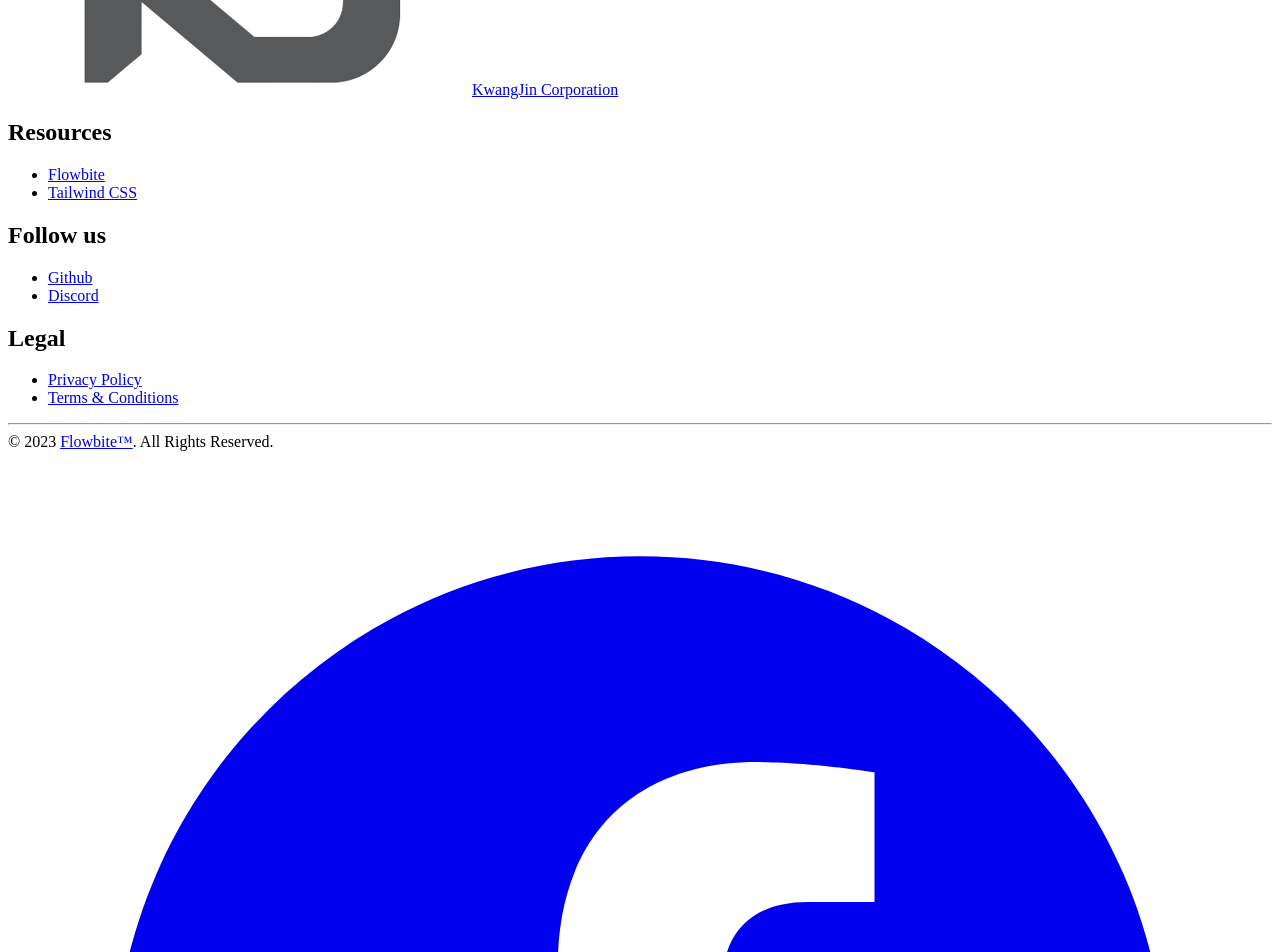
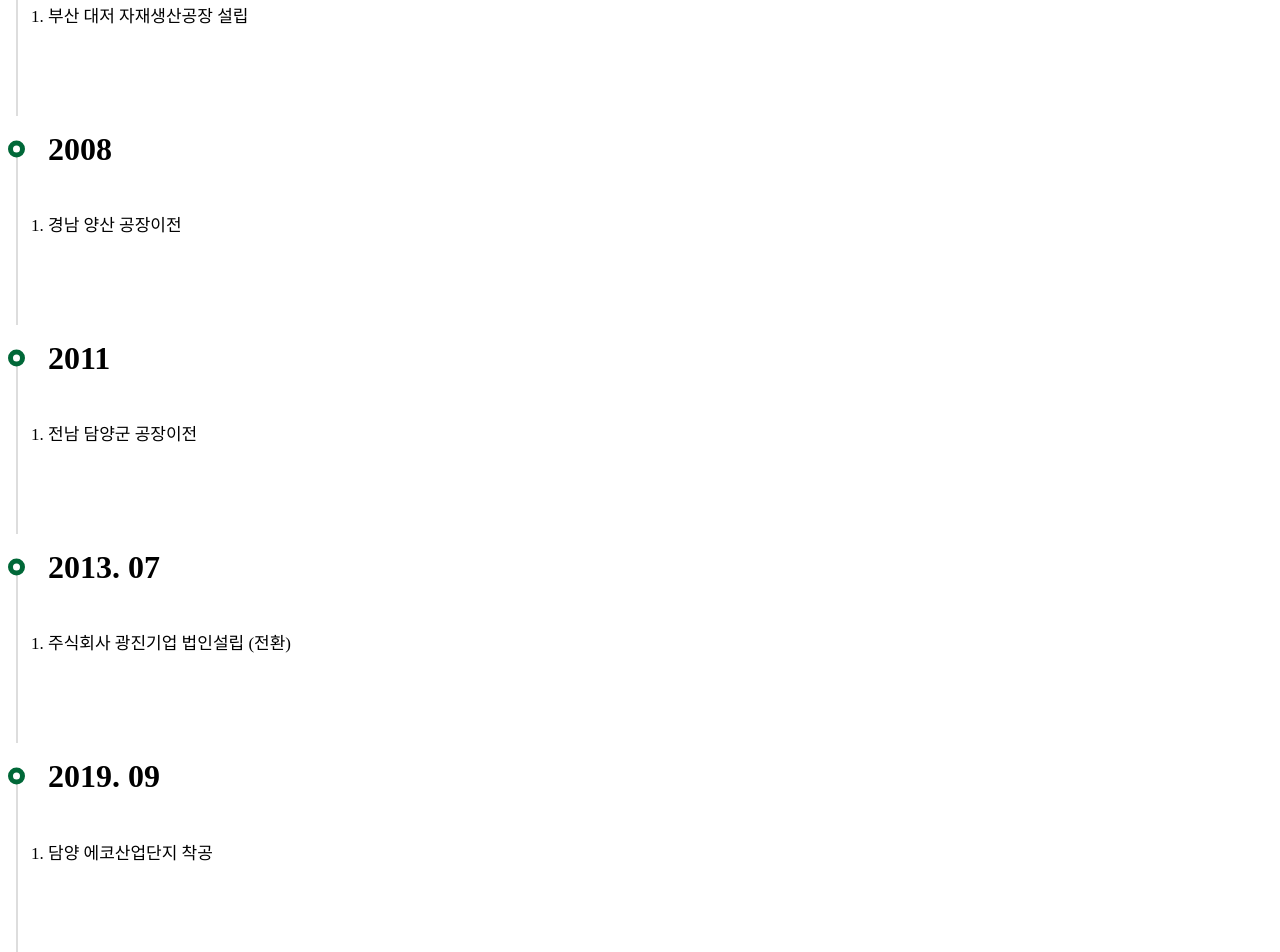
Before and after one commit to whtrade7290/kwangJin, a Vue app: page /#/companyIntro in a window 1280 px wide. Shown: the part 1160-2112 px from the top of the page. Built offline with nearby package versions, Linux system fonts and the light colour scheme.

Commit message:
product 1. historyList.vue, 2.historyPhoto.vue

```diff
--- a/src/views/CompanyIntro.vue
+++ b/src/views/CompanyIntro.vue
@@ -9,18 +9,64 @@
         <h1>대표사진</h1>
       </div>
     </section>
-    <section class="history-section flex mt-20">history</section>
+    <section class="flex mt-20">
+      <history-list :historyContents="historyContents"></history-list>
+      <history-photo :images="images"></history-photo>
+    </section>
   </div>
 </template>
 <script>
 import SubMenu from '@/components/common/SubMenu.vue';
+import HistoryList from '@/views/HistoryList.vue';
+import HistoryPhoto from '@/views/HistoryPhoto.vue';
 export default {
   components: {
     SubMenu,
+    HistoryList,
+    HistoryPhoto,
   },
   data() {
     return {
       submenuTitle: '회사소개',
+      historyContents: [
+        {
+          years: '1983. 07',
+          performents: ['광진기업 설립 (시공)'],
+        },
+        {
+          years: '2006',
+          performents: ['부산 대저 자재생산공장 설립'],
+        },
+        {
+          years: '2008',
+          performents: ['경남 양산 공장이전'],
+        },
+        {
+          years: '2011',
+          performents: ['전남 담양군 공장이전'],
+        },
+        {
+          years: '2013. 07',
+          performents: ['주식회사 광진기업 법인설립 (전환)'],
+        },
+        {
+          years: '2019. 09',
+          performents: ['담양 에코산업단지 착공'],
+        },
+        {
+          years: '2020. 05',
+          performents: ['담양 에코산업단지 신축이전 (준공)'],
+        },
+        {
+          years: '2020. 06',
+          performents: ['(주)광진기업 공장등록'],
+        },
+        {
+          years: '2022. 04',
+          performents: ['(주)광진기업 공장증축'],
+        },
+      ],
+      images: ['1.jpg', '2.jpg', '3.jpg'],
     };
   },
 };
--- a/src/views/FactoryIntro.vue
+++ b/src/views/FactoryIntro.vue
@@ -5,20 +5,63 @@
       <carousel class="main-carousel" :nav="false" :autoplay="false" :items="1">
         <div class="main-img-div">
           <img class="main-img" src="@/assets/4.jpg" />
+          <div class="explain-box">
+            Lorem ipsum dolor sit amet, ad movet dolore instructior qui, nec
+            ubique primis ex. Mea libris invenire sensibus at. Has ea modus
+            admodum voluptatum, modo percipit voluptatibus id eos. Eu eam dolore
+            detraxit efficiendi, nibh vide gloriatur ex vix, id utinam ceteros
+            per. At nibh interesset definitiones duo. Vel ex mundi noluisse
+            sententiae, ignota aliquip pri eu. Accumsan appellantur per in,
+            velit iracundia consequuntur sea et.
+          </div>
         </div>
-
         <div class="main-img-div">
-          <img class="main-img object-cover h-300" src="@/assets/5.jpg" />
+          <img class="main-img" src="@/assets/5.jpg" />
+          <div class="explain-box">
+            Lorem ipsum dolor sit amet, ad movet dolore instructior qui, nec
+            ubique primis ex. Mea libris invenire sensibus at. Has ea modus
+            admodum voluptatum, modo percipit voluptatibus id eos. Eu eam dolore
+            detraxit efficiendi, nibh vide gloriatur ex vix, id utinam ceteros
+            per. At nibh interesset definitiones duo. Vel ex mundi noluisse
+            sententiae, ignota aliquip pri eu. Accumsan appellantur per in,
+            velit iracundia consequuntur sea et.
+          </div>
         </div>
-
         <div class="main-img-div">
           <img class="main-img" src="@/assets/6.jpg" />
+          <div class="explain-box">
+            Lorem ipsum dolor sit amet, ad movet dolore instructior qui, nec
+            ubique primis ex. Mea libris invenire sensibus at. Has ea modus
+            admodum voluptatum, modo percipit voluptatibus id eos. Eu eam dolore
+            detraxit efficiendi, nibh vide gloriatur ex vix, id utinam ceteros
+            per. At nibh interesset definitiones duo. Vel ex mundi noluisse
+            sententiae, ignota aliquip pri eu. Accumsan appellantur per in,
+            velit iracundia consequuntur sea et.
+          </div>
         </div>
         <div class="main-img-div">
           <img class="main-img" src="@/assets/7.jpg" />
+          <div class="explain-box">
+            Lorem ipsum dolor sit amet, ad movet dolore instructior qui, nec
+            ubique primis ex. Mea libris invenire sensibus at. Has ea modus
+            admodum voluptatum, modo percipit voluptatibus id eos. Eu eam dolore
+            detraxit efficiendi, nibh vide gloriatur ex vix, id utinam ceteros
+            per. At nibh interesset definitiones duo. Vel ex mundi noluisse
+            sententiae, ignota aliquip pri eu. Accumsan appellantur per in,
+            velit iracundia consequuntur sea et.
+          </div>
         </div>
         <div class="main-img-div">
           <img class="main-img" src="@/assets/8.jpg" />
+          <div class="explain-box">
+            Lorem ipsum dolor sit amet, ad movet dolore instructior qui, nec
+            ubique primis ex. Mea libris invenire sensibus at. Has ea modus
+            admodum voluptatum, modo percipit voluptatibus id eos. Eu eam dolore
+            detraxit efficiendi, nibh vide gloriatur ex vix, id utinam ceteros
+            per. At nibh interesset definitiones duo. Vel ex mundi noluisse
+            sententiae, ignota aliquip pri eu. Accumsan appellantur per in,
+            velit iracundia consequuntur sea et.
+          </div>
         </div>
       </carousel>
     </div>
@@ -72,6 +115,8 @@ export default {
   width: 100%;
   height: 70vh;
   object-fit: cover;
+  display: flex;
+  justify-content: center;
 }
 img {
   object-fit: cover;
@@ -93,4 +138,10 @@ button {
 p {
   color: #2c3333;
 }
+.explain-box {
+  align-items: center;
+  width: 50vw;
+  /* text-shadow: 1px 1px 1px #888888; */
+  text-shadow: -2px -2px 4px #cccccc;
+}
 </style>
--- /dev/null
+++ b/src/views/HistoryList.vue
@@ -0,0 +1,73 @@
+<template>
+  <div class="flex">
+    <div class="p-20 ml-28">
+      <div class="history" v-for="item in historyContents" :key="item.years">
+        <div>
+          <h2>{{ item.years }}</h2>
+          <ol>
+            <li v-for="performent in item.performents" :key="performent">
+              {{ performent }}
+            </li>
+          </ol>
+        </div>
+      </div>
+    </div>
+  </div>
+</template>
+
+<script>
+export default {
+  props: {
+    historyContents: {
+      type: Array,
+      required: true,
+    },
+  },
+};
+</script>
+
+<style scoped>
+.history h2 {
+  position: relative;
+  font-size: 32px;
+  color: #000;
+  line-height: 1;
+}
+.history h2::before {
+  content: '';
+  position: absolute;
+  left: -40px;
+  top: 50%;
+  width: 17px;
+  height: 17px;
+  border-radius: 100%;
+  background: #fff;
+  transform: translateY(-50%);
+  border: 5px solid #006838;
+  box-sizing: border-box;
+}
+.history div {
+  position: relative;
+  padding: 0 0 0 40px;
+}
+.history div::before {
+  content: '';
+  position: absolute;
+  left: 8px;
+  top: 0;
+  height: 100%;
+  border-left: 2px solid #ddd;
+}
+.history div:first-child:before {
+  top: 10px;
+  height: clac(100%-10px);
+}
+.history ol {
+  padding: 20px 0 74px;
+}
+.history li {
+  font-size: 17px;
+  color: #000;
+  line-height: 30px;
+}
+</style>
--- /dev/null
+++ b/src/views/HistoryPhoto.vue
@@ -0,0 +1,25 @@
+<template>
+  <div>
+    <div class="history-img" v-for="(image, index) in images" :key="index">
+      <img class="mt-14" :src="require(`@/assets/${image}`)" />
+    </div>
+  </div>
+</template>
+
+<script>
+export default {
+  props: {
+    images: {
+      type: Array,
+      required: true,
+    },
+  },
+};
+</script>
+
+<style>
+.history-img {
+  display: flex;
+  flex-direction: column;
+}
+</style>
--- a/src/views/ProductHistory.vue
+++ b/src/views/ProductHistory.vue
@@ -1,19 +1,57 @@
 <template>
   <div>
     <sub-menu :title="submenuTitle"></sub-menu>
+    <div class="flex">
+      <history-list :historyContents="historyContents"></history-list>
+      <history-photo :images="images"></history-photo>
+    </div>
   </div>
 </template>
 
 <script>
 import SubMenu from '@/components/common/SubMenu.vue';
+import HistoryList from '@/views/HistoryList.vue';
+import HistoryPhoto from '@/views/HistoryPhoto.vue';
 export default {
-  components: { SubMenu },
+  components: { SubMenu, HistoryList, HistoryPhoto },
   data: function () {
     return {
       submenuTitle: '작업 History',
+      historyContents: [
+        {
+          years: '2015',
+          performents: ['농업회사법인 해담토(유) 신축공사 자재납품'],
+        },
+        {
+          years: '2019~2021',
+          performents: [
+            '부여지구 수출전문 스마트팜 온실신축사업 건축공사 자재납품',
+          ],
+        },
+        {
+          years: '2020',
+          performents: ['경북 상주 스마트팜 혁신밸리 자재납품'],
+        },
+        {
+          years: '2021',
+          performents: [
+            '전북 김제 스마트팜 혁신밸리 자재납품',
+            '전남 고흥 스마트팜 혁신밸리 자재납품',
+          ],
+        },
+        {
+          years: '2022',
+          performents: [
+            '부여 달콤농업법인회사 유리온실 신축공사 자재납품',
+            '창원 (주)미리내 농업 유리온실 신축공사 자재납품',
+            '밀양 망고재배온실 신축공사 자재납품',
+          ],
+        },
+      ],
+      images: ['1.jpg', '2.jpg', '3.jpg'],
     };
   },
 };
 </script>
 
-<style></style>
+<style scoped></style>
```
